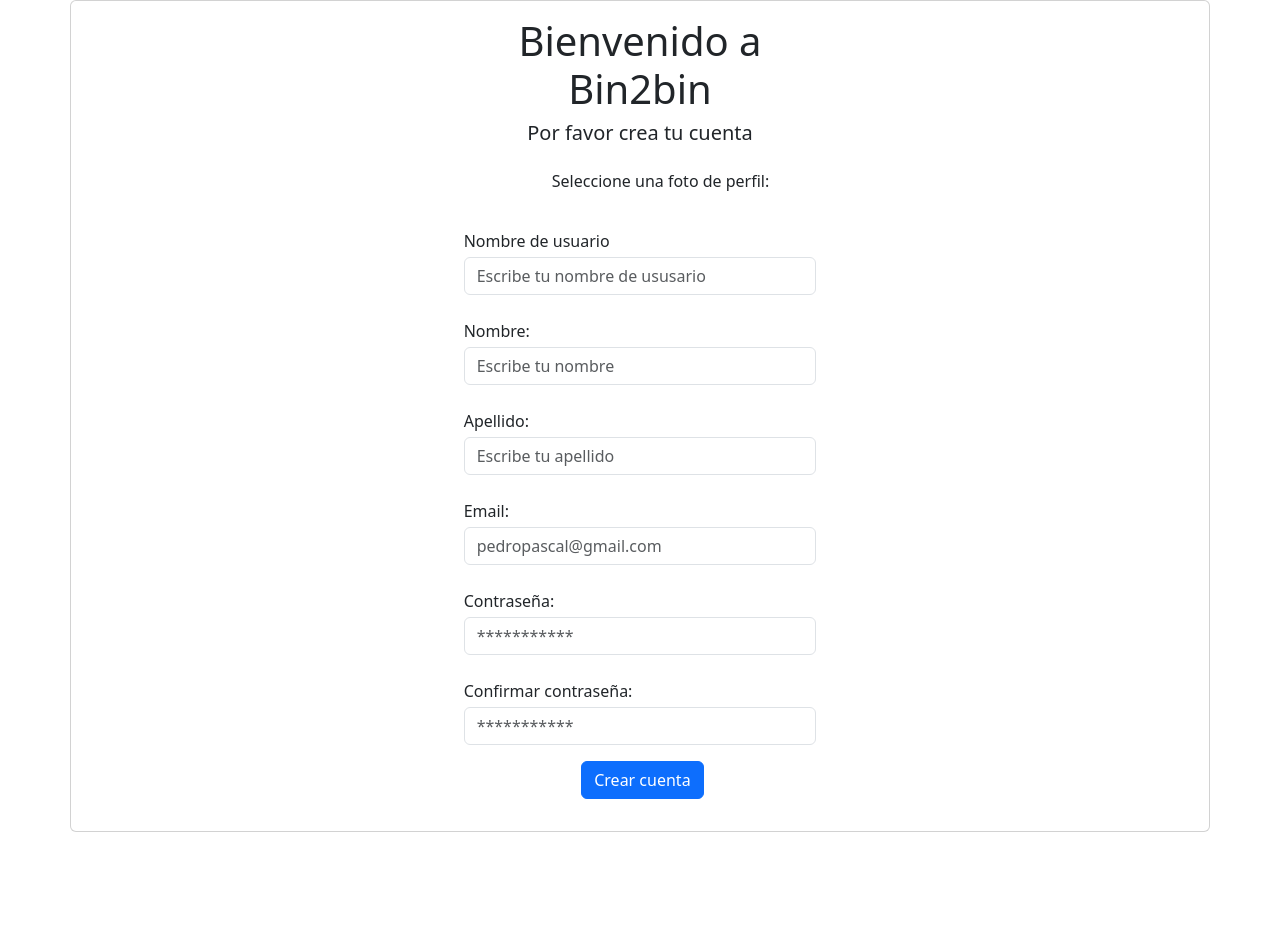
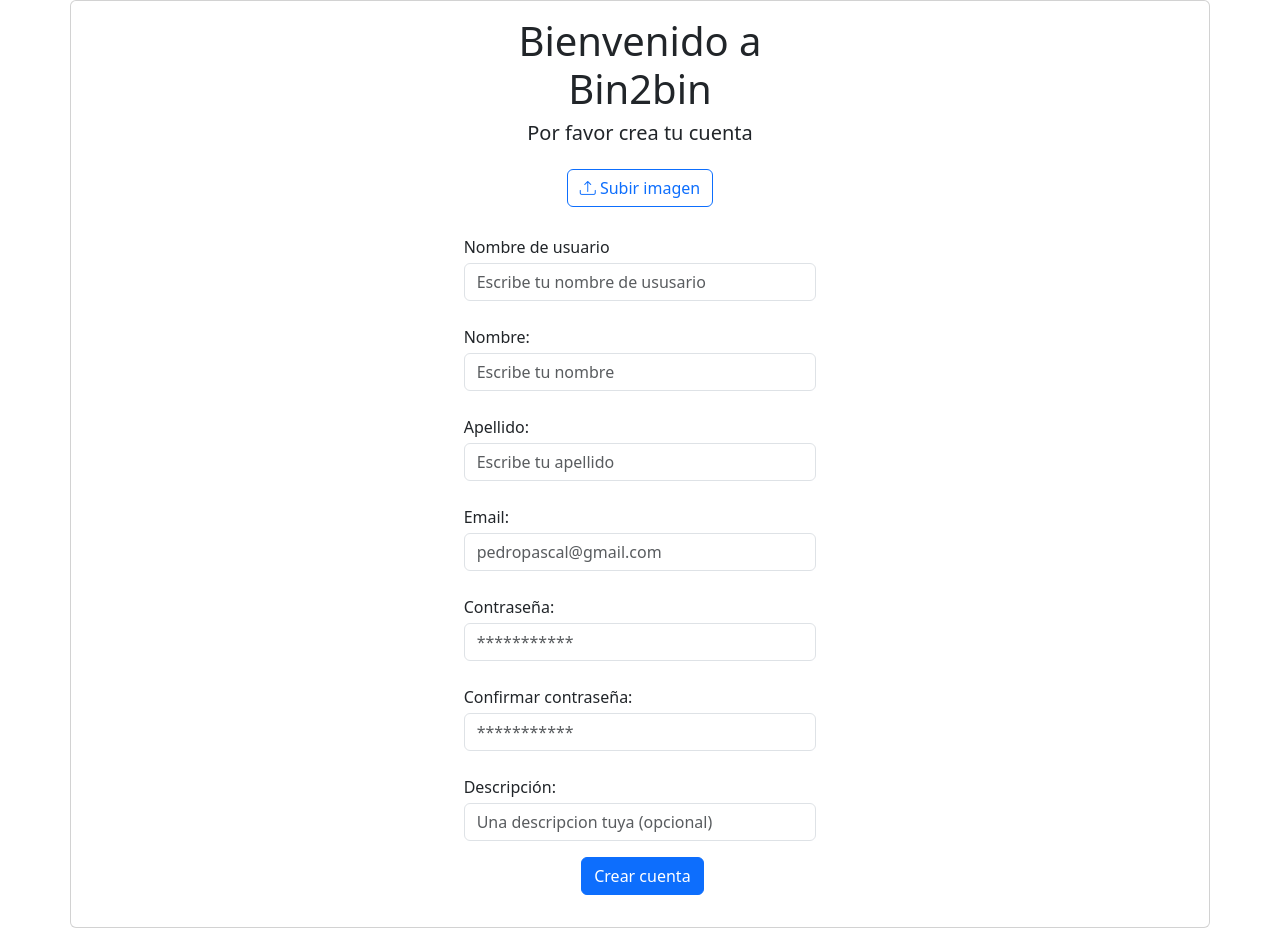
Before and after one commit to Juanan21/project-Bin2Bin, a Django app: page /signup/ in a window 1280 px wide. Before the commit the page ends 832 px from the top, so only its background shows below. Run offline with Django 5.2, Linux system fonts and the light colour scheme.

Commit message:
poner descripcion a tu perfil

```diff
--- a/user/admin.py
+++ b/user/admin.py
@@ -1,8 +1,9 @@
 from django.contrib import admin
-from .models import user_img
+from .models import user_img, Descripcion
 
 class adminpubli(admin.ModelAdmin):
     readonly_fields = ('creacion', )
 
 # Register your models here.
 admin.site.register(user_img)
+admin.site.register(Descripcion)
--- a/user/templates/signup.html
+++ b/user/templates/signup.html
@@ -6,6 +6,7 @@
     <meta name="viewport" content="width=device-width, initial-scale=1.0">
     <title>Bin2Bin</title>
     <link rel="icon" href="{% static '/img/Bin2Bin.png' %}" type="image/x-icon">
+    <link rel="stylesheet" href="https://cdn.jsdelivr.net/npm/bootstrap-icons@1.11.3/font/bootstrap-icons.min.css">
     <link href="https://cdn.jsdelivr.net/npm/bootstrap@5.3.8/dist/css/bootstrap.min.css" rel="stylesheet"
         integrity="sha384-sRIl4kxILFvY47J16cr9ZwB07vP4J8+LH7qKQnuqkuIAvNWLzeN8tE5YBujZqJLB" crossorigin="anonymous">
 
@@ -23,9 +24,11 @@
                     {% csrf_token %}
                     <div class="form-row">
 
-                        <div class="mb-3">
-                            <label for="formFile" class="form-label offset-md-3 my-3 ">Seleccione una foto de perfil:</label>
+                        <div class="text-center my-4">
                             <input class="form-control" type="file" accept="image/*" id="formFile" name="imagen" style="display: none">
+                            <label for="formFile" class="btn btn-outline-primary">
+                                <i class="bi bi-upload"></i> Subir imagen
+                            </label>
                         </div>
 
                         <div class="position-relative">
@@ -79,6 +82,16 @@
                             </div>
                         </div>
                     </div>
+                    <div class="form2-row">
+                        <div class="position-relative">
+                            <label for="descripcion" class="mt-4">Descripción:</label>
+                            <input type="text" class="form-control mt-1" name="descripcion" id="descripcion"
+                                placeholder="Una descripcion tuya (opcional)">
+                            <div class="invalid-tooltip">
+                                Por favor ingrese una contraseña válida.
+                            </div>
+                        </div>
+                    </div>
                     <button class="btn btn-primary offset-md-4 my-3" type="submit">Crear cuenta</button>
                 </form>
             </div>
--- a/user/templates/verperfil.html
+++ b/user/templates/verperfil.html
@@ -40,7 +40,7 @@
     <div class="box desc">
         <div class="card">
             <div class="card-body">
-        descripcion
+                {{ descrip_obj.descripcion }}
             </div>
         </div>
     </div>
--- a/user/views.py
+++ b/user/views.py
@@ -4,8 +4,8 @@ from django.contrib.auth.forms import UserCreationForm, AuthenticationForm
 from django.contrib.auth.models import User
 from django.http import HttpResponse
 from django.contrib.auth import login, logout, authenticate
-from .forms import first_lastn, modperfil, imgperfil, EmailForm
-from .models import user_img
+from .forms import first_lastn, modperfil, imgperfil, EmailForm, DescripcionForm, ModDescripcion
+from .models import user_img, Descripcion
 from publi.models import publi,categoria
 from django.core.mail import send_mail, EmailMessage
 # Create your views here.
@@ -36,39 +36,51 @@ def signup(request):
             'titulo':titulo,
             'cuerpo':cuerpo,
             'form':first_lastn,
-            'form1':imgperfil
+            'form1':imgperfil,
+            'form2':DescripcionForm
         })
     else:
         if request.POST['password1'] == request.POST['password2']:
             try:
                 usuario = User.objects.create_user(username=request.POST['username'], password=request.POST['password1'], first_name=request.POST['nombre'], last_name=request.POST['apellido'], email=request.POST['email'])
                 imagen_form = imgperfil(request.POST, request.FILES)
+                descripcion_form = DescripcionForm(request.POST)
+                print(descripcion_form)
                 usuario.save()
                 login(request, usuario)
                 if imagen_form.is_valid():
                     imagen = imagen_form.save(commit=False)
                     imagen.usuario = usuario
                     imagen.save()
-                return redirect('perfil')
+                    if descripcion_form.is_valid():
+                        print(hola)
+                        descripcion = descripcion_form.save(commit=False)
+                        descripcion.usuario = usuario
+                        descripcion.save()
+                        return redirect('perfil')
+                    return redirect('perfil')
             except:
                 titulo = 'Nombre de usuario ya existente. Intente con otro'
             return render(request, 'signup.html', {
                 'titulo':titulo,
                 'form':first_lastn,
-                'form1':imgperfil
+                'form1':imgperfil,
+                'form2':DescripcionForm
             })
         else:
             titulo = 'Las contraseñas no coinciden'
             return render(request, 'signup.html', {
                 'titulo':titulo,
                 'form':first_lastn,
-                'form1':imgperfil
+                'form1':imgperfil,
+                'form2':DescripcionForm
             })
 
 def perfil(request):
     if request.method == 'POST':
         img_obj = get_object_or_404(user_img, usuario=request.user.id)
         imagen = imgperfil(request.POST, request.FILES, instance=img_obj)
+        descripcion = Descripcion.objects.get(usuario=request.user.id)
         if imagen.is_valid():
             imagen.save()
         if "update_email" in request.POST:
@@ -76,27 +88,36 @@ def perfil(request):
             if mod.is_valid():
                 mod.save()
             else:
-                return render(request,'perfil.html', {'form':modperfil, 'form1':imgperfil, 'imagen':imagen, 'error':'email invalido'})
+                return render(request,'perfil.html', {'form':modperfil, 'form1':imgperfil, 'form2':ModDescripcion, 'imagen':imagen, 'error':'email invalido'})
+        if "update_descripcion" in request.POST:
+            print('hola')
+            mod = ModDescripcion(request.POST, instance=descripcion)
+            if mod.is_valid():
+                mod.save()
+            else:
+                return render(request,'perfil.html', {'form':modperfil, 'form1':imgperfil, 'form2':ModDescripcion, 'imagen':imagen, 'error':'email invalido'})
         return redirect('perfil')
     else:
         try:
-            img_obj = get_object_or_404(user_img, usuario=request.user.id)
+            img_obj = get_object_or_404(user_img, usuario=request.user)
+            descrip = Descripcion.objects.get(usuario=request.user.id)
             try:
+                mod = ModDescripcion(instance=descrip)
                 publicaciones = publi.objects.filter(usuario=request.user.id).order_by("-creacion")
-                return render(request,'perfil.html', {'form':modperfil, 'form1':imgperfil, 'imagen':img_obj, 'publicaciones':publicaciones})
+                return render(request,'perfil.html', {'form':modperfil, 'form1':imgperfil, 'form2':mod, 'imagen':img_obj, 'publicaciones':publicaciones, 'descrip':descrip})
             except:
-                print(img_obj)
-                return render(request,'perfil.html', {'form':modperfil, 'form1':imgperfil, 'imagen':img_obj})
+                return render(request,'perfil.html', {'form':modperfil, 'form1':imgperfil, 'form2':mod, 'imagen':img_obj, 'descrip':descrip})
         except:
-            return render(request,'perfil.html', {'form':modperfil, 'form1':imgperfil})
+            return render(request,'perfil.html', {'form':modperfil, 'form1':imgperfil, 'form2':mod})
 
 def verperfil(request, username):
     if request.method == 'GET':
         interesado = get_object_or_404(User, username=username)
         img_obj = get_object_or_404(user_img, usuario=request.user.id)
         img_inte = get_object_or_404(user_img, usuario=interesado.id)
+        descrip_obj = get_object_or_404(Descripcion, usuario=interesado.id)
         publicaciones = publi.objects.filter(usuario=interesado).order_by("-creacion")
-        return render(request,'verperfil.html', {'imagen':img_obj, 'publicaciones':publicaciones, 'img_inte':img_inte, 'interesado':interesado, 'form':EmailForm})
+        return render(request,'verperfil.html', {'imagen':img_obj, 'publicaciones':publicaciones, 'img_inte':img_inte, 'descrip_obj':descrip_obj, 'interesado':interesado, 'form':EmailForm})
     else:
         form = EmailForm(request.POST)
         if form.is_valid():
```
Also changed, not shown: user/forms.py (+11 -1 lines), user/models.py (+7 -0 lines), user/templates/perfil.html (+37 -4 lines), db.sqlite3, media/imagenes/1756775667820_2h3yarW.jpg (added), media/imagenes/1756775667820_4YiLdVo.jpg (added), media/imagenes/1756775667820_WJ0pKJi.jpg (added), media/imagenes/D_NQ_NP_2X_671357-MLC95256501937_102025-F_wDLIbvc.webp (added), media/imagenes/D_NQ_NP_2X_694827-MLC94823686464_102025-F_JlmkX6X.webp (added), media/imagenes/D_NQ_NP_2X_959816-MLC95257387435_102025-F_vMiEPmp.webp (added), publi/migrations/0008_alter_publi_descripcion_alter_publi_titulo.py (added), user/migrations/0002_descripcion.py (added), user/migrations/0003_alter_descripcion_descripcion.py (added), user/static/img/paisaje.jpg (deleted), 2 other files.
